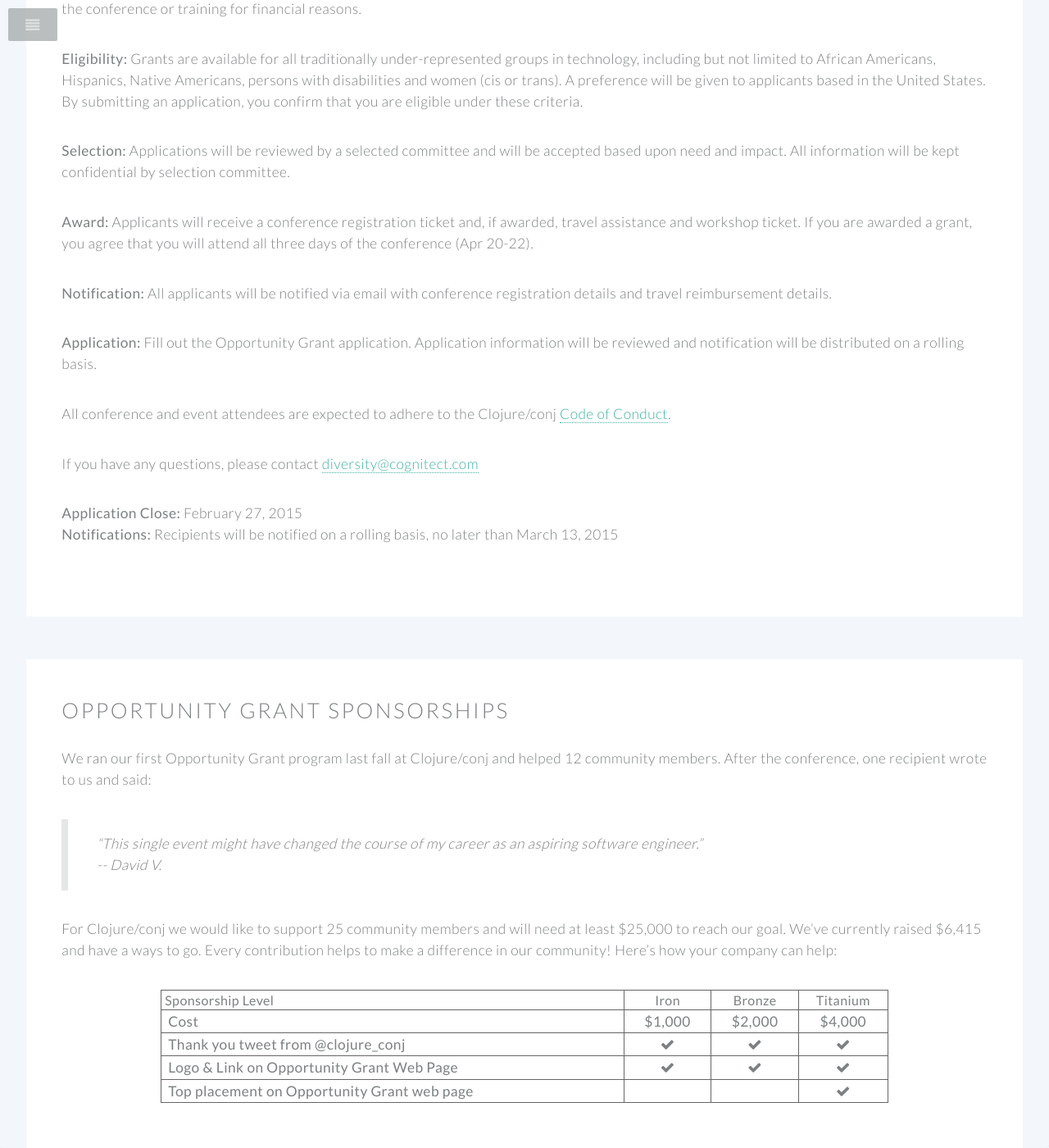
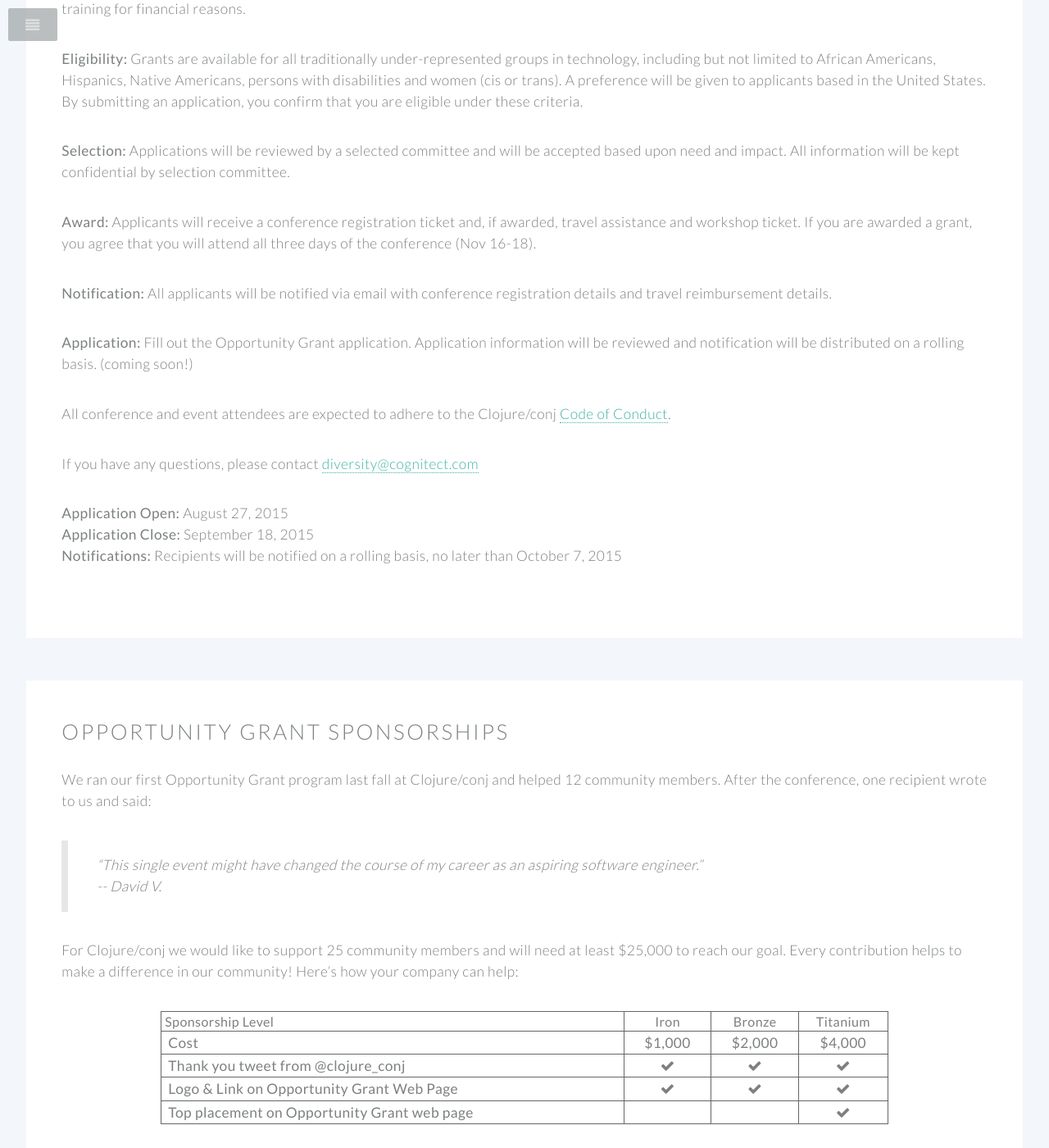
Before and after one commit to clojureconj/clojureconj.github.io, a Jekyll site: the page built from opportunity.html, in a window 1280 px wide and 1400 px high, scrolled down 353 px. Shown: the whole window at 82% size. Built offline with Jekyll 4.4.1, drawn with Linux system fonts in a browser that asks for light colours; some of the changed text lies outside the part shown.

Commit message:
add opp grants

```diff
--- a/_includes/header.html
+++ b/_includes/header.html
@@ -14,7 +14,7 @@
 								<li class="current"><a href="index.html">Home</a></li>
 								<!-- <li><a href="speakers">Speakers</a></li> -->
 								<!-- <li><a href="training">Training</a></li> -->
-								<!-- <li><a href="opportunity">Opportunity Grants</a></li> -->
+								<li><a href="opportunity">Opportunity Grants</a></li>
                                 <li><a href="sponsorship">Sponsorship</a></li>
 				<li><a href="policies">Policies</a></li>
 				<li><a href="http://2014.clojure-conj.org">2014</a></li>
--- a/opportunity.html
+++ b/opportunity.html
@@ -18,24 +18,25 @@
 						<div class="content">
 								<section>
 
-<p>Clojure/conj is pleased to announce our first ever Opportunity Grant to support community members who would not otherwise be able to attend the conference or training for financial reasons.</p>
+<p>Clojure/conj is pleased to again Opportunity Grant to support community members who would not otherwise be able to attend the conference or training for financial reasons.</p>
 
 <p><strong>Eligibility:</strong> Grants are available for all traditionally under-represented groups in technology, including but not limited to African Americans, Hispanics, Native Americans, persons with disabilities and women (cis or trans). A preference will be given to applicants based in the United States. By submitting an application, you confirm that you are eligible under these criteria.</p>
 
 <p><strong>Selection:</strong> Applications will be reviewed by a selected committee and will be accepted based upon need and impact. All information will be kept confidential by selection committee.</p>
 
-<p><strong>Award:</strong> Applicants will receive a conference registration ticket and, if awarded, travel assistance and workshop ticket. If you are awarded a grant, you agree that you will attend all three days of the conference (Apr 20-22).</p>
+<p><strong>Award:</strong> Applicants will receive a conference registration ticket and, if awarded, travel assistance and workshop ticket. If you are awarded a grant, you agree that you will attend all three days of the conference (Nov 16-18).</p>
 
 <p><strong>Notification:</strong> All applicants will be notified via email with conference registration details and travel reimbursement details.</p>
 
-<p><strong>Application:</strong> Fill out the Opportunity Grant application. Application information will be reviewed and notification will be distributed on a rolling basis.</p>
+<p><strong>Application:</strong> Fill out the Opportunity Grant application. Application information will be reviewed and notification will be distributed on a rolling basis. (coming soon!)</p>
 
 <p>All conference and event attendees are expected to adhere to the Clojure/conj <a href="http://clojure-conj.org/policies">Code of Conduct</a>.</p>
 
 <p>If you have any questions, please contact <a href="mailto:diversity@cognitect.com">diversity@cognitect.com</a></p>
 
-<p><strong>Application Close:</strong> February 27, 2015<br/>
-<strong>Notifications:</strong> Recipients will be notified on a rolling basis, no later than March 13, 2015</p>
+<p><strong>Application Open:</strong> August 27, 2015<br/>
+<strong>Application Close:</strong> September 18, 2015<br/>
+<strong>Notifications:</strong> Recipients will be notified on a rolling basis, no later than October 7, 2015</p>
 
 <!--
 <center>
@@ -62,7 +63,7 @@
 
 <blockquote>“This single event might have changed the course of my career as an aspiring software engineer.”<br/>-- David V.</blockquote>
 
-<p>For Clojure/conj we would like to support 25 community members and will need at least $25,000 to reach our goal. We’ve currently raised $6,415 and have a ways to go. Every contribution helps to make a difference in our community! Here’s how your company can help:</p>
+<p>For Clojure/conj we would like to support 25 community members and will need at least $25,000 to reach our goal. Every contribution helps to make a difference in our community! Here’s how your company can help:</p>
 
 <section class="wrapper style1 container special">
 <table border="1" cellpadding="2">
@@ -101,7 +102,7 @@
 </table>
 </section>
 
-<p>Individuals can contribute through our <a href="#">Eventbrite registration page</a> even if you are not attending the conference!</p>
+<p>Individuals can contribute through our Eventbrite registration page even if you are not attending the conference!</p>
 
 <p>To participate: email <a href="mailto:events@cognitect.com">events@cognitect.com</a></p>
 
```
